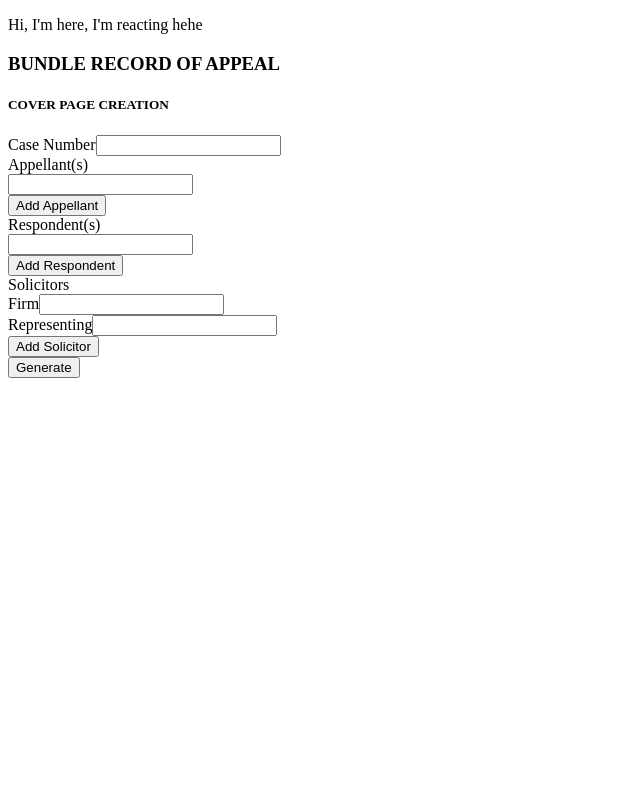
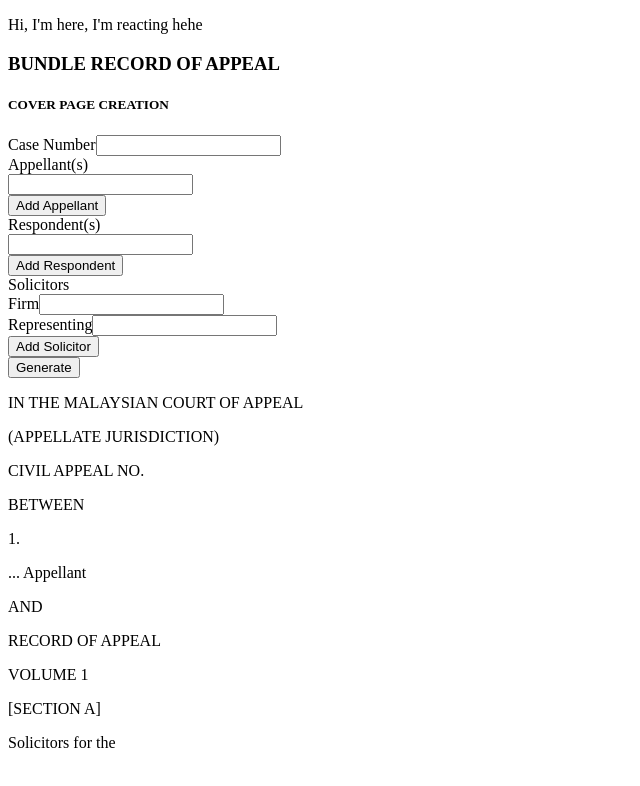
Before and after one commit to oddpharmacy/tapir-legal-bundling, a React (Create React App) app in the folder front-end/: page / in a window 1280 px wide. Shown: the top 786 px of the page, without its empty margins (0-640 px from the left). Built offline with nearby package versions, Linux system fonts and the light colour scheme.

Commit message:
feat: implement LivePreview component

```diff
--- a/front-end/src/Components/App.js
+++ b/front-end/src/Components/App.js
@@ -1,16 +1,24 @@
+// Packages
 import React, { useState } from "react";
+import { PDFViewer, PDFDownloadLink } from "@react-pdf/renderer";
+
+// Style
 import "../Styles/App.css";
+
+// Components
 import UserInputForm from "./UserInputForm";
 import AppealCoverTemplate from "./AppealCoverTemplate";
+import LivePreview from "./LivePreview";
+
+// Context
 import { PdfContext } from "../Contexts/PdfContext";
-import { PDFViewer, PDFDownloadLink } from "@react-pdf/renderer";
 
 export default function App() {
+  // States
   const [caseNumber, setCaseNumber] = useState("");
   const [appellants, setAppellants] = useState([""]);
   const [respondents, setRespondents] = useState([""]);
   const [solicitors, setSolicitors] = useState([{ name: "", party: "" }]);
-
   const [showDownloadLink, setShowDownloadLink] = useState(false);
 
   // Handlers
@@ -62,18 +70,8 @@ export default function App() {
           <UserInputForm />
         </div>
         <div className="container-four"></div>
-        {showDownloadLink ? (
-          <PdfContext.Provider
-            value={{
-              caseNumber,
-              appellants,
-              respondents,
-              solicitors,
-            }}
-          >
-            {showDownloadLink && handleShowDownloadPdf()}
-          </PdfContext.Provider>
-        ) : null}
+        {showDownloadLink && handleShowDownloadPdf()}
+        <LivePreview />
       </PdfContext.Provider>
     </>
   );
--- a/front-end/src/Components/AppealCoverTemplate.js
+++ b/front-end/src/Components/AppealCoverTemplate.js
@@ -13,7 +13,7 @@ export default function AppealCoverTemplate() {
       fontSize: 12,
       lineHeight: 1.5,
     },
-    titlesection: { textAlign: "center", marginTop: 50, marginBottom: 17 },
+    titlesection: { textAlign: "center", marginTop: 70, marginBottom: 17 },
     casenumber: { textDecoration: "underline" },
     betweenAnd: { textAlign: "center", marginBottom: 17 },
     row: {
@@ -115,8 +115,8 @@ export default function AppealCoverTemplate() {
 
               {nextSol ? (
                 <View style={styles.rightAdv} key={index + 1}>
-                  <Text>{solicitors[index + 1].name}</Text>
-                  <Text>Solicitors for the {solicitors[index + 1].party}</Text>
+                  <Text>{nextSol.name}</Text>
+                  <Text>Solicitors for the {nextSol.party}</Text>
                 </View>
               ) : (
                 <View style={styles.rightAdv} key={index + 1} />
--- /dev/null
+++ b/front-end/src/Components/LivePreview.js
@@ -0,0 +1,71 @@
+import React, { useContext } from "react";
+import { PdfContext } from "../Contexts/PdfContext";
+
+export default function LivePreview() {
+  const { caseNumber, appellants, respondents, solicitors } =
+    useContext(PdfContext);
+
+  const pdfPreview = (
+    <div className="preview-a4-size">
+      <div className="preview-title-section">
+        <p>IN THE MALAYSIAN COURT OF APPEAL</p>
+        <p>(APPELLATE JURISDICTION)</p>
+        <p>CIVIL APPEAL NO. {caseNumber}</p>
+      </div>
+      <div className="preview-and-between">
+        <p>BETWEEN</p>
+      </div>
+      {appellants.map((app, index) => (
+        <div key={index}>
+          <p>
+            {index + 1}. {app}
+          </p>
+          {index === appellants.length - 1 ? <p>... Appellant</p> : null}
+        </div>
+      ))}
+      <div className="preview-and-between">
+        <p>AND</p>
+      </div>
+      {respondents.map((res, index) => {
+        <div key={index}>
+          <p>
+            {index + 1}. {res}
+          </p>
+          <p>
+            {index === respondents.length - 1 ? <p>... Respondent</p> : null}
+          </p>
+        </div>;
+      })}
+      <div className="volume-section">
+        <p>RECORD OF APPEAL</p>
+        <p>VOLUME 1</p>
+        <p>[SECTION A]</p>
+      </div>
+      {solicitors.map((sol, index) => {
+        if ((index + 1) % 2 === 0) {
+          return null;
+        }
+        const nextSol = solicitors[index + 1];
+
+        return (
+          <div key={index}>
+            <div key={index}>
+              <p>{sol.name}</p>
+              <p>Solicitors for the {sol.party}</p>
+            </div>
+
+            {nextSol ? (
+              <div key={index + 1}>
+                <p>{nextSol.name}</p>
+                <p>Solicitors for the {nextSol.party}</p>
+              </div>
+            ) : (
+              <div key={index + 1}></div>
+            )}
+          </div>
+        );
+      })}
+    </div>
+  );
+  return pdfPreview;
+}
```
